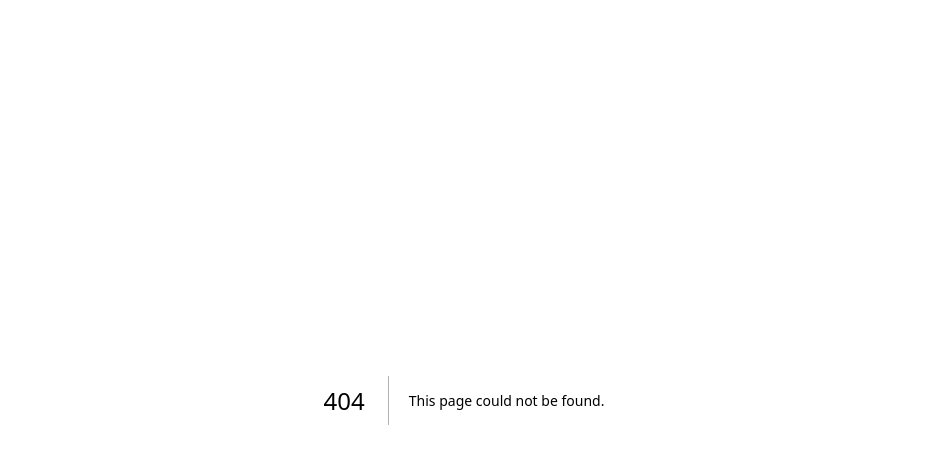
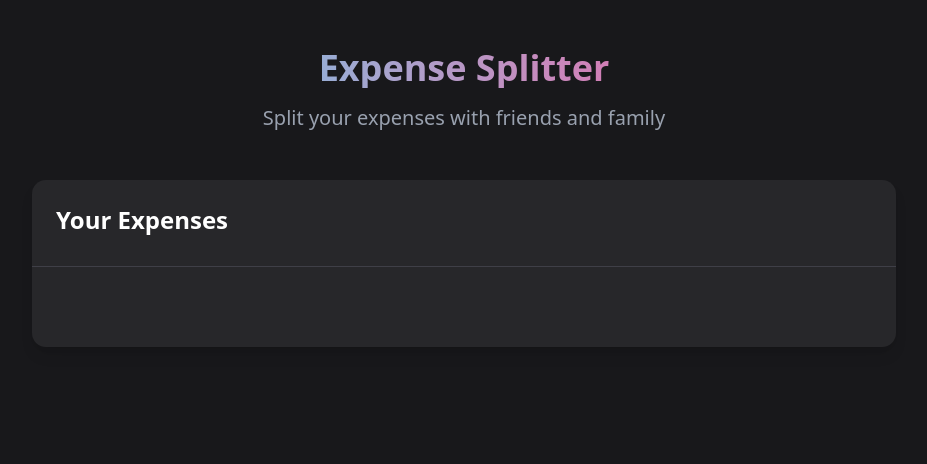
Before and after one commit to Darshankhnvr/Expense-Splitter, a Next.js app: page /expense-splitter in a window 1280 px wide. Before the commit this address had no page. Shown: the top 464 px of the page, without its empty margins (176-1103 px from the left). Built offline with nearby package versions, Linux system fonts and the light colour scheme; no server answers; the database is empty.

Commit message:
small changes

```diff
--- /dev/null
+++ b/app/components/LoadingState.jsx
@@ -0,0 +1,12 @@
+import { Loader2 } from "lucide-react";
+
+export default function LoadingState() {
+  return (
+    <div className="fixed inset-0 bg-zinc-900/80 backdrop-blur-sm flex items-center justify-center z-50">
+      <div className="flex flex-col items-center gap-4">
+        <Loader2 className="h-8 w-8 animate-spin text-cyan-400" />
+        <p className="text-cyan-400 font-medium">Loading your data...</p>
+      </div>
+    </div>
+  );
+}
--- /dev/null
+++ b/app/expense-splitter/page.jsx
@@ -0,0 +1,53 @@
+'use client';
+
+import { useState, useEffect } from 'react';
+import LoadingState from '@/components/LoadingState';
+import { Card, CardContent, CardHeader, CardTitle } from "@/components/ui/card";
+
+export default function ExpenseSplitter() {
+  const [loading, setLoading] = useState(true);
+  const [expenses, setExpenses] = useState([]);
+
+  useEffect(() => {
+    const fetchExpenses = async () => {
+      try {
+        const res = await fetch('/api/expenses');
+        if (!res.ok) throw new Error('Failed to fetch expenses');
+        const data = await res.json();
+        setExpenses(data);
+      } catch (error) {
+        console.error('Error fetching expenses:', error);
+      } finally {
+        setLoading(false);
+      }
+    };
+
+    fetchExpenses();
+  }, []);
+
+  if (loading) {
+    return <LoadingState />;
+  }
+
+  return (
+    <div className="min-h-screen bg-zinc-900">
+      <div className="max-w-4xl mx-auto px-4 py-12">
+        <div className="text-center mb-12">
+          <h1 className="text-4xl font-bold bg-gradient-to-r from-cyan-400 to-pink-500 bg-clip-text text-transparent mb-4">
+            Expense Splitter
+          </h1>
+          <p className="text-xl text-gray-400">Split your expenses with friends and family</p>
+        </div>
+
+        <Card className="shadow-lg border-0 bg-zinc-800">
+          <CardHeader className="border-b border-zinc-700">
+            <CardTitle className="text-2xl text-white">Your Expenses</CardTitle>
+          </CardHeader>
+          <CardContent className="pt-8">
+            {/* Your expense splitting content here */}
+          </CardContent>
+        </Card>
+      </div>
+    </div>
+  );
+}
```
